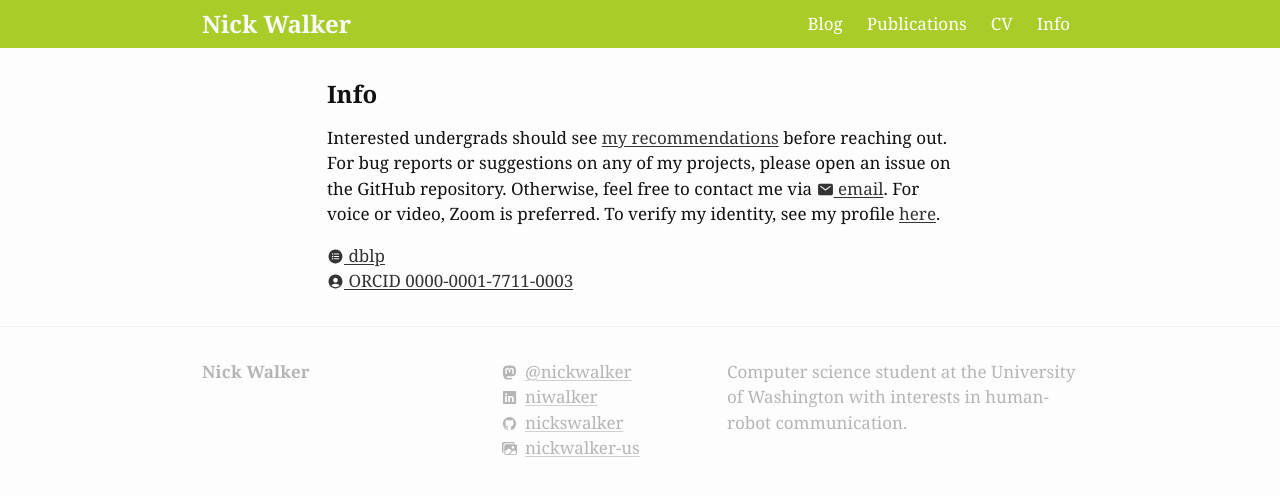
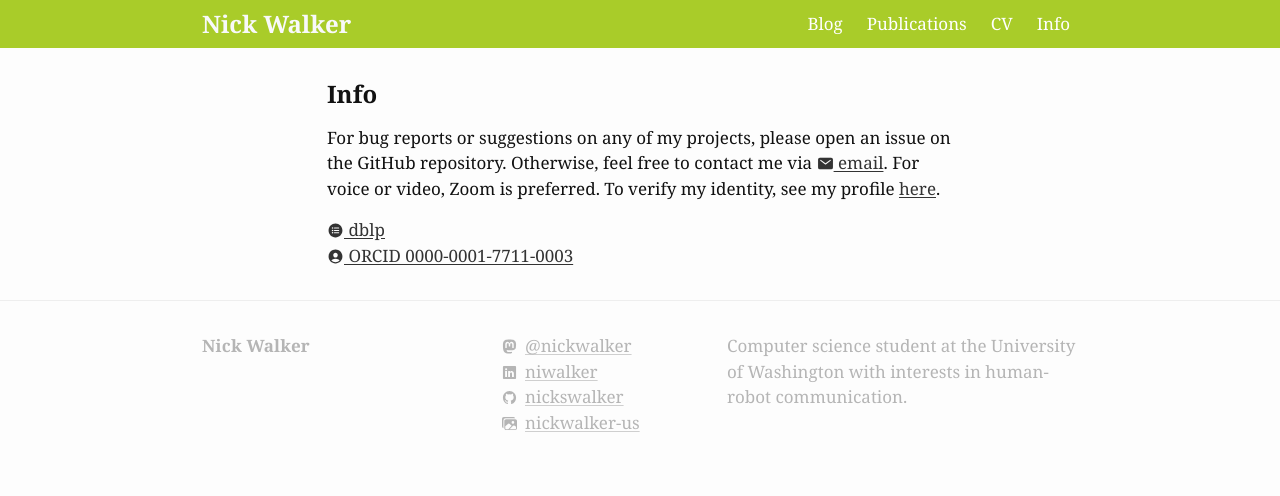
Before and after one commit to nickswalker/nickwalker.us, a Jekyll site: the page built from pages/info.md, in a window 1280 px wide. Shown: the top 496 px of the page. Built offline with Jekyll 4.4.1, drawn with Linux system fonts in a browser that asks for light colours; some web fonts are replaced.

Commit message:
Remove undergrads page

```diff
--- a/pages/info.md
+++ b/pages/info.md
@@ -5,7 +5,7 @@
   - /contact/
 permalink: info/
 ---
-Interested undergrads should see [my recommendations]({% link pages/undergrads.md %}) before reaching out. For bug reports or suggestions on any of my projects, please open an issue on the GitHub repository. Otherwise, feel free to contact me via <a href="mailto:nswalker@cs.uw.edu"><ion-icon name="mail"></ion-icon> email</a>. For voice or video, Zoom is preferred. To verify my identity, see my profile [here](https://keybase.io/nickswalker).
+For bug reports or suggestions on any of my projects, please open an issue on the GitHub repository. Otherwise, feel free to contact me via <a href="mailto:nswalker@cs.uw.edu"><ion-icon name="mail"></ion-icon> email</a>. For voice or video, Zoom is preferred. To verify my identity, see my profile [here](https://keybase.io/nickswalker).
 
 <a href="https://dblp.org/pid/14/1613-1"><ion-icon name="list-circle"></ion-icon> dblp</a><br/>
 <a href="https://orcid.org/0000-0001-7711-0003"><ion-icon name="person-circle"></ion-icon> ORCID 0000-0001-7711-0003</a>
```
Also changed, not shown: pages/undergrads.md (deleted, +0 -11 lines).
